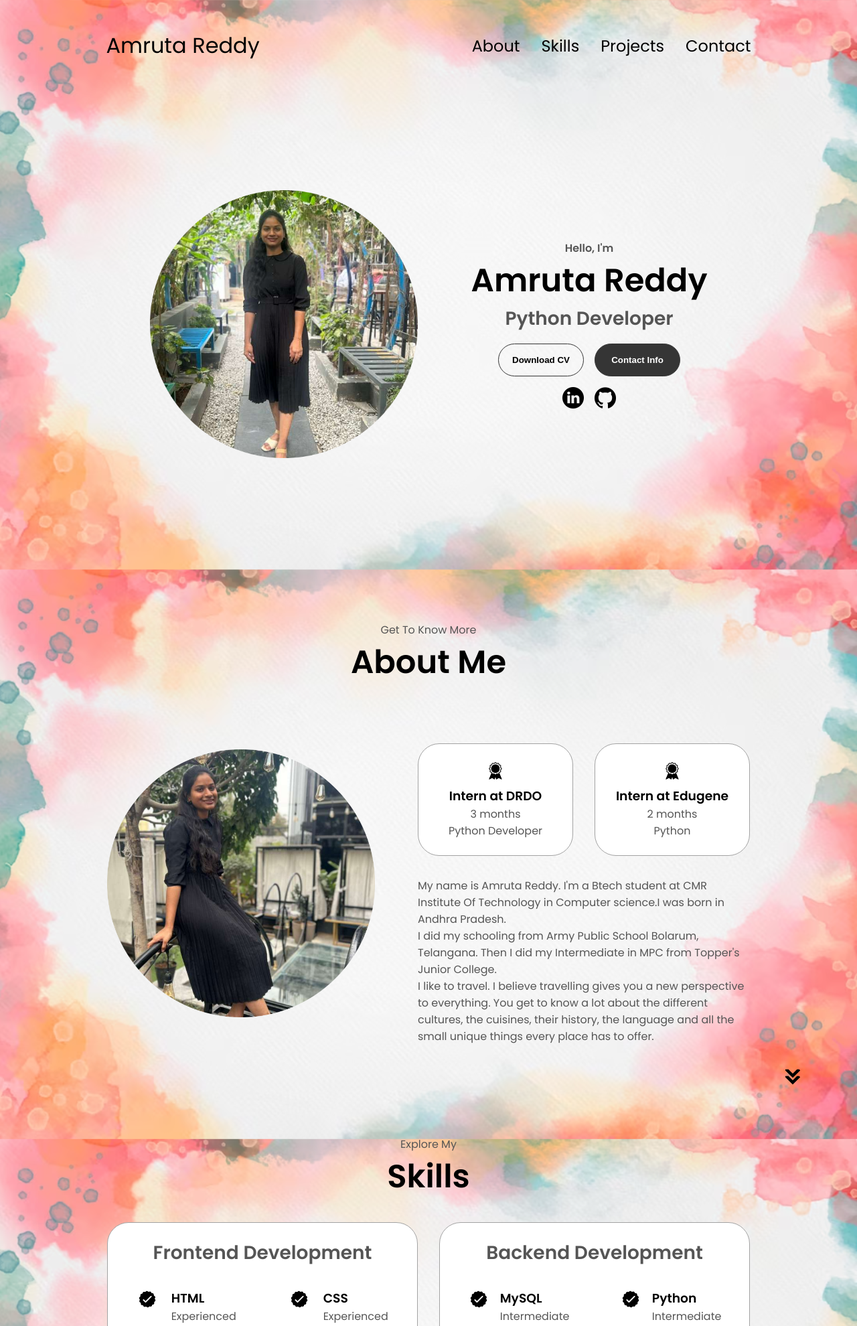
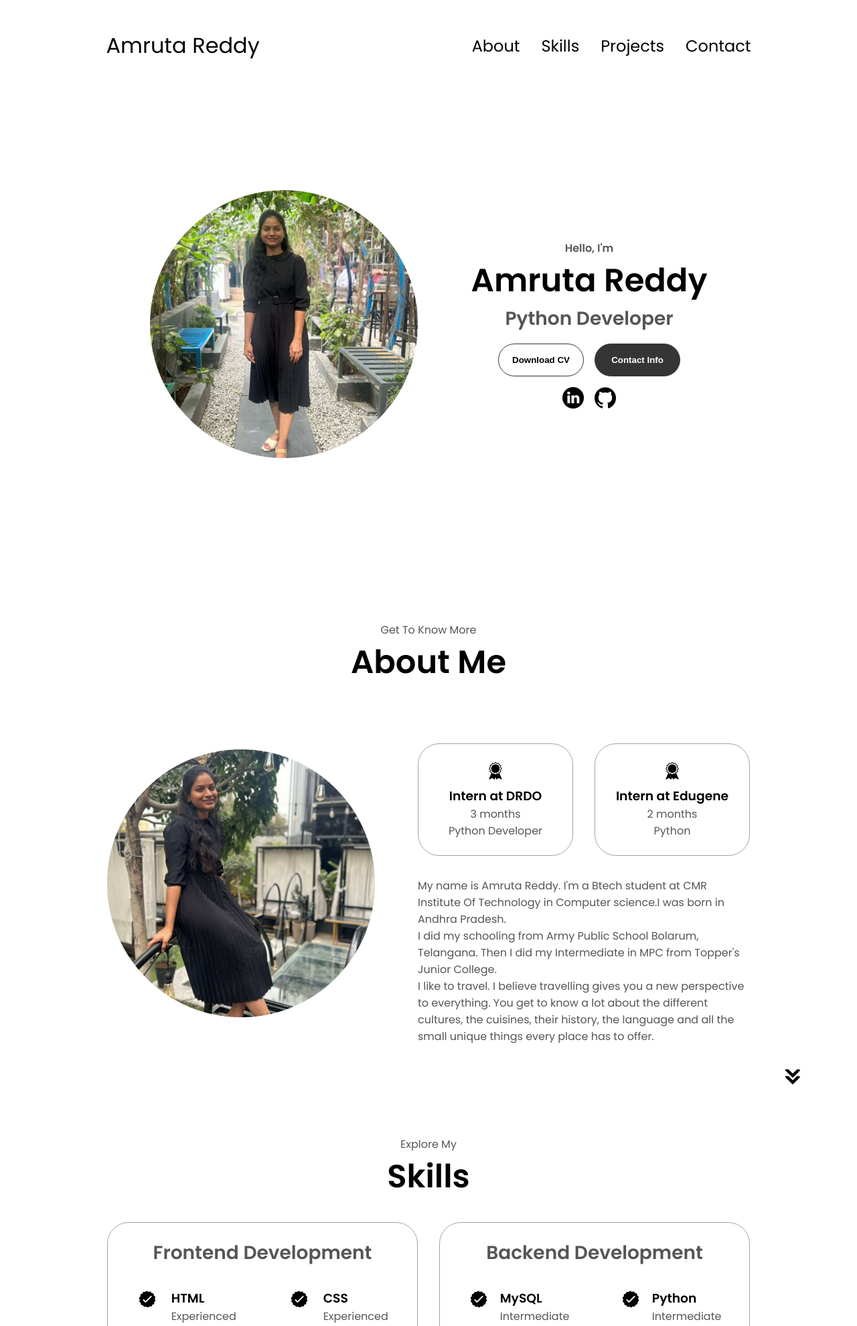
Before and after one commit to Amruta-Reddy/Python-Portfolio, a Python web app: template templates/index.html in a window 1280 px wide. Shown: the top 1980 px of the page at 67% size. Run offline with Jinja, Linux system fonts and the light colour scheme; the template is opened without the code that fills it, so the values that code supplies are empty.

Commit message:
Update styles.css

```diff
--- a/static/css/styles.css
+++ b/static/css/styles.css
@@ -9,8 +9,6 @@
 
 body {
   font-family: "Poppins", sans-serif;
-  background: url('../images/background.png') no-repeat center center fixed;
-  background-size: cover;
 }
 
 html {
```
